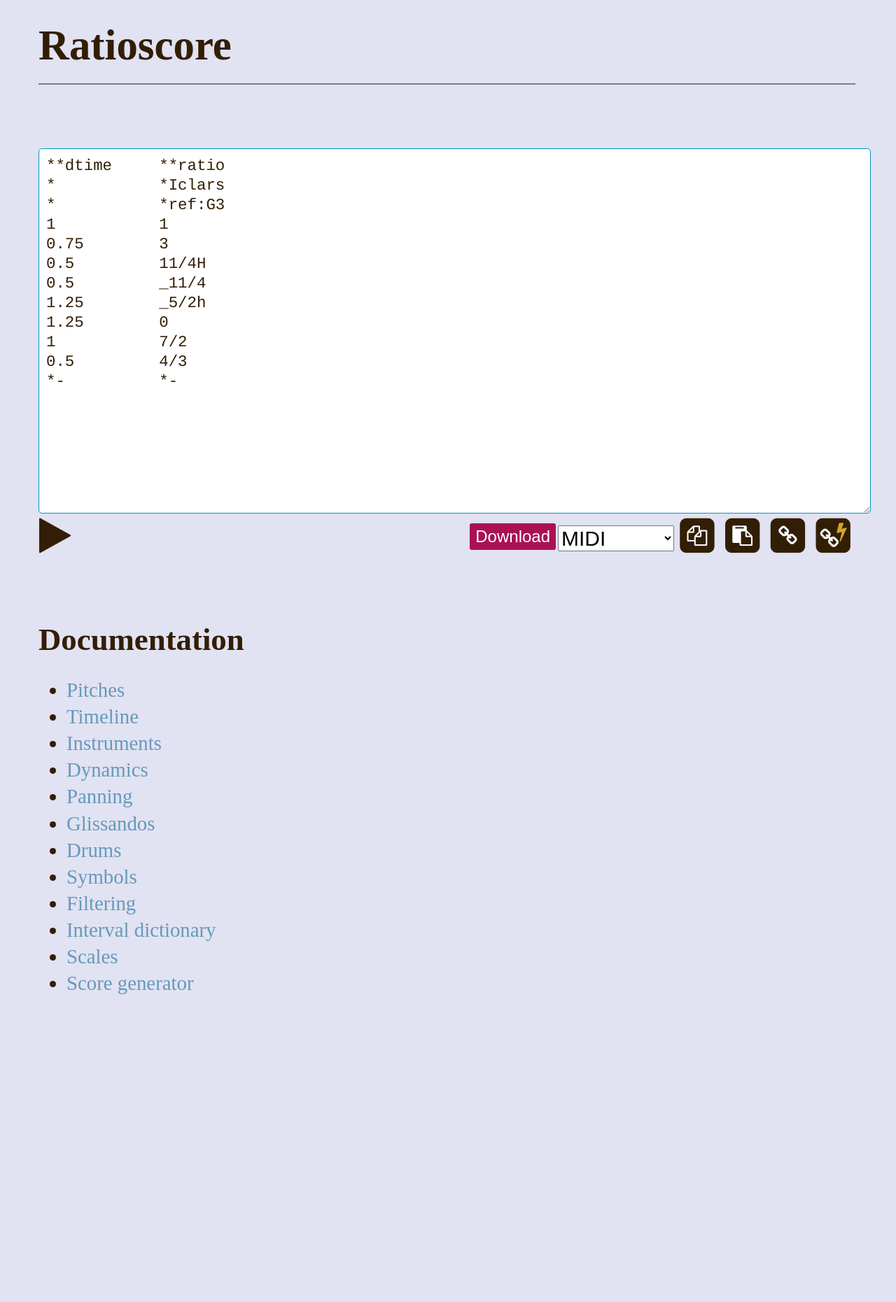
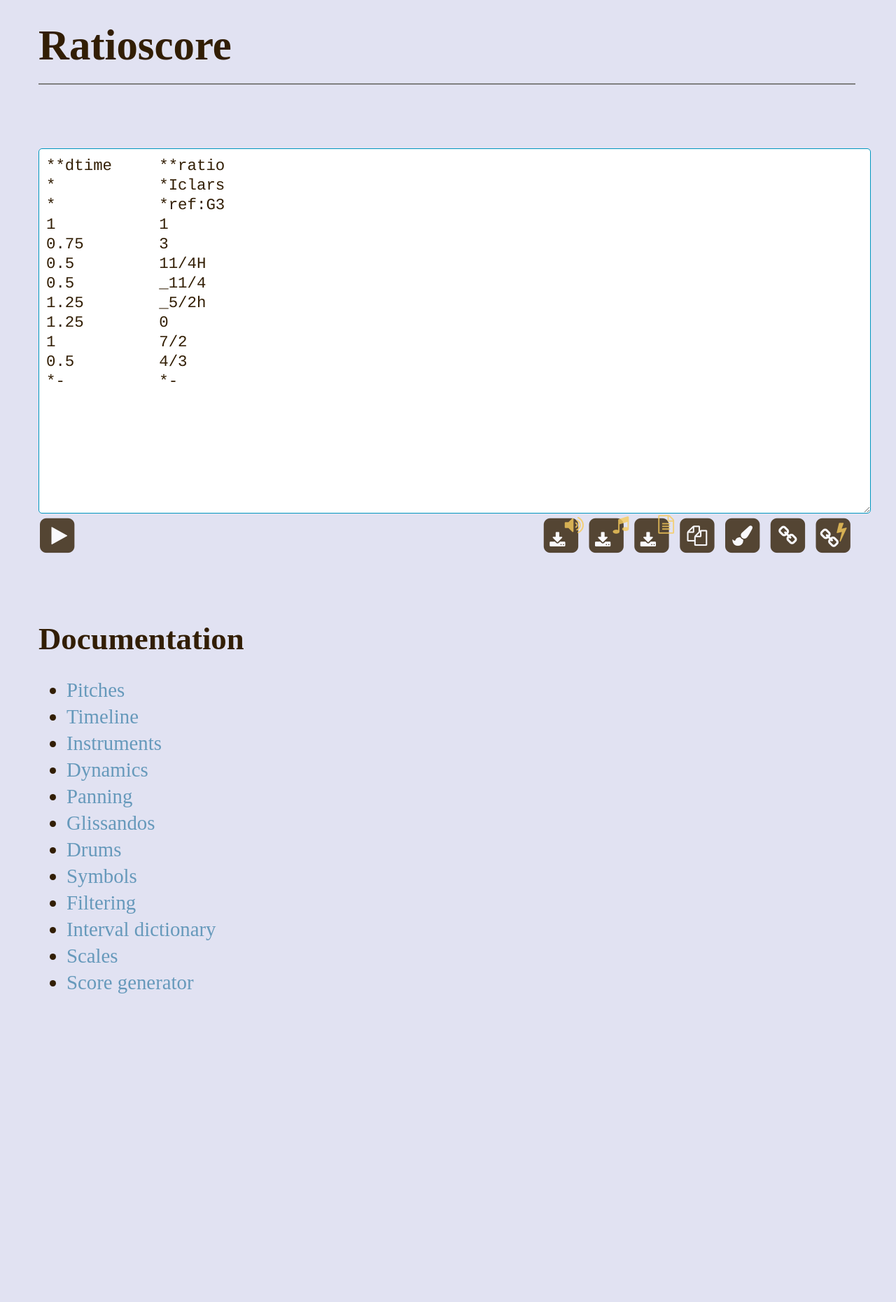
Before and after one commit to craigsapp/ratioscore, a Jekyll site: the page built from index.md, in a window 1280 px wide. Shown: the whole page at 70% size. Built offline with Jekyll 4.4.1, drawn with Linux system fonts in a browser that asks for light colours; our own code applies the rules of GitHub Pages for plain Markdown files.

Commit message:
Enhance toolbar under scores.

```diff
--- a/_includes/head/styles.html
+++ b/_includes/head/styles.html
@@ -50,14 +50,44 @@ a:hover, {
 	left: 0px;
 }
 
+.volume {
+	position: relative;
+	top: -14px;
+	left: 34px;
+	font-size: 22pt !important;
+}
+
+.notes {
+	position: relative;
+	top: -16px;
+	left: 38px;
+	font-size: 20pt !important;
+}
+
+.chain-volume, .chain-music {
+	position: relative;
+	bottom: -7px;
+	left: -5px !important;
+	font-size: 18pt !important;
+}
+
 .chain {
 	position: relative;
 	top: 5px;
 	left: 10px;
 }
 
+.button {
+	opacity: 0.8;
+}
+
+
 .button:hover {
 	cursor: pointer;
+}
+
+.button-highlight {
+	color: darkgreen !important;
 }
 
 
--- a/_includes/ratioscore.html
+++ b/_includes/ratioscore.html
@@ -36,19 +36,22 @@
 							style="position:relative; left:-5px; top:0px; cursor:pointer;"
 							onclick="PlayAudioFile('{{include.id}}', this);"
 							href="" class="play">
-						<i class="ratioscore-play-button fa fa-play fa-2x" aria-hidden="true"></i>
+						<span title="Paste from system clipboard" class="button fa-stack fa-1x">
+							<i class="fa fa-square hovering fa-stack-2x"></i>
+							<i class="ratioscore-play-button fa fa-play fa-stack-1x fa-inverse"></i>
+						</span>
 					</div>
 				</td>
 				<td style="width:100%;">
 				</td>
-				<td style="padding-top:10.5px; height:24px; valign=center; padding-right:0px;">
+				<td style="display:none; padding-top:10.5px; height:24px; valign=center; padding-right:0px;">
 					<input id="render-{{include.id}}"
 							style="font-size:24px; border:0; padding:5px; padding-left:8px; padding-right:8px; border-radius:3px; background-color:#aa1155; color:#ffffff"
 							type="submit"
 							name="action"
 							value="Download">
 				</td>
-				<td style="padding-top:17px;">
+				<td style="display:none; padding-top:17px;">
 					<div style="font-size:24px;">
 						<select style="display:-webkit-inline-block; margin-top:-10px; font-size:30px;" name="outputformat">
 							<option value="mid"> MIDI </option>
@@ -59,20 +62,35 @@
 				</td>
 				<td width="80px;">
 					<nobr>
-					<span title="Copy above Ratioscore to system clipboard" onclick="CopyScoreToClipboard('{{include.id}}');" class="button fa-stack fa-1x">
-						<i class="fa fa-square fa-stack-2x"></i>
+					<span onclick="event.preventDefault(); saveRatioscoreRendering(event, '{{include.id}}', 'mp3');" title="Download MP3" class="button fa-stack fa-1x">
+						<i class="fa fa-square hovering fa-stack-2x"></i>
+						<i class="fa fa-download fa-stack-1x chain-volume fa-inverse"></i>
+						<i class="fa fa-volume-up volume" style="color:#fcc637cc"></i>
+					</span>
+					<span onclick="event.preventDefault(); saveRatioscoreRendering(event, '{{include.id}}', 'mid');" title="Download MIDI" class="button fa-stack fa-1x">
+						<i class="fa fa-square hovering fa-stack-2x"></i>
+						<i class="fa fa-download fa-stack-1x chain-music fa-inverse"></i>
+						<i class="fa fa-music notes" style="color:#fcc637cc"></i>
+					</span>
+					<span onclick="event.preventDefault(); saveRatioscoreRendering(event, '{{include.id}}', 'ratioscore');" title="Download Ratioscore" class="button fa-stack fa-1x">
+						<i class="fa fa-square hovering fa-stack-2x"></i>
+						<i class="fa fa-download fa-stack-1x chain-music fa-inverse"></i>
+						<i class="fa fa-file-text-o notes" style="color:#fcc637cc"></i>
+					</span>
+					<span title="Copy Ratioscore to system clipboard" onclick="CopyScoreToClipboard('{{include.id}}');" class="button fa-stack fa-1x">
+						<i class="fa fa-square hovering fa-stack-2x"></i>
 						<i class="fa fa-copy fa-stack-1x fa-inverse"></i>
 					</span>
 					<span title="Paste from system clipboard" onclick="PasteScoreFromClipboard('{{include.id}}');" class="button fa-stack fa-1x">
-						<i class="fa fa-square fa-stack-2x"></i>
-						<i class="fa fa-paste fa-stack-1x fa-inverse"></i>
+						<i class="fa fa-square hovering fa-stack-2x"></i>
+						<i class="fa fa-paint-brush fa-stack-1x fa-inverse"></i>
 					</span>
-					<span title="Copy link to above Ratioscore" onclick="CopyLinkToClipboard('{{include.id}}');" class="button fa-stack fa-1x">
-						<i class="fa fa-square fa-stack-2x"></i>
+					<span title="Copy link to Ratioscore" onclick="CopyLinkToClipboard('{{include.id}}');" class="button fa-stack fa-1x">
+						<i class="fa fa-square hovering fa-stack-2x"></i>
 						<i class="fa fa-link fa-stack-1x fa-inverse"></i>
 					</span>
-					<span title="Copy autoplay link to above Ratioscore" onclick="CopyAutoplayLinkToClipboard('{{include.id}}');" class="button fa-stack fa-1x">
-						<i class="fa fa-square fa-stack-2x"></i>
+					<span title="Copy autoplay link to Ratioscore" onclick="CopyAutoplayLinkToClipboard('{{include.id}}');" class="button fa-stack fa-1x">
+						<i class="fa fa-square hovering fa-stack-2x"></i>
 						<i class="fa fa-link fa-inverse chain"></i>
 						<i class="fa fa-bolt lightening" style="color:#fcc637cc"></i>
 					</span>
--- a/_includes/scripts/main.html
+++ b/_includes/scripts/main.html
@@ -8,3 +8,4 @@
 {% include scripts/getcgiparameters.html %}
 {% include scripts/copytoclipboard.html %}
 {% include scripts/anchor.html %}
+{% include scripts/hoversquare.html %}
```
Also changed, not shown: _includes/scripts/hoversquare.html (added, +50 -0 lines), _includes/scripts/saveRatioscoreRendering.html (+3 -20 lines).
